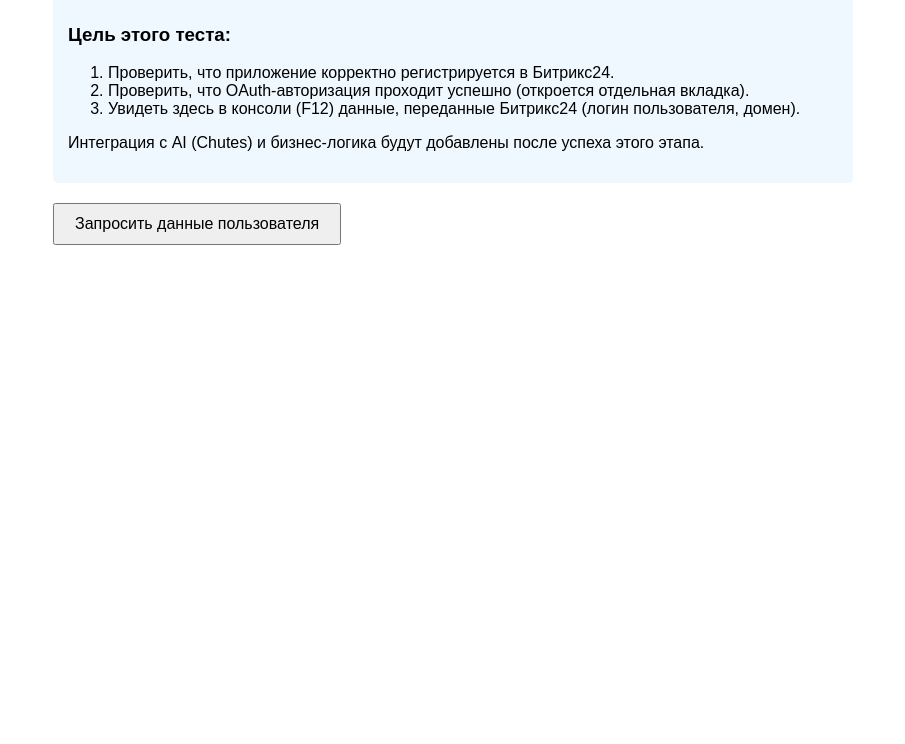
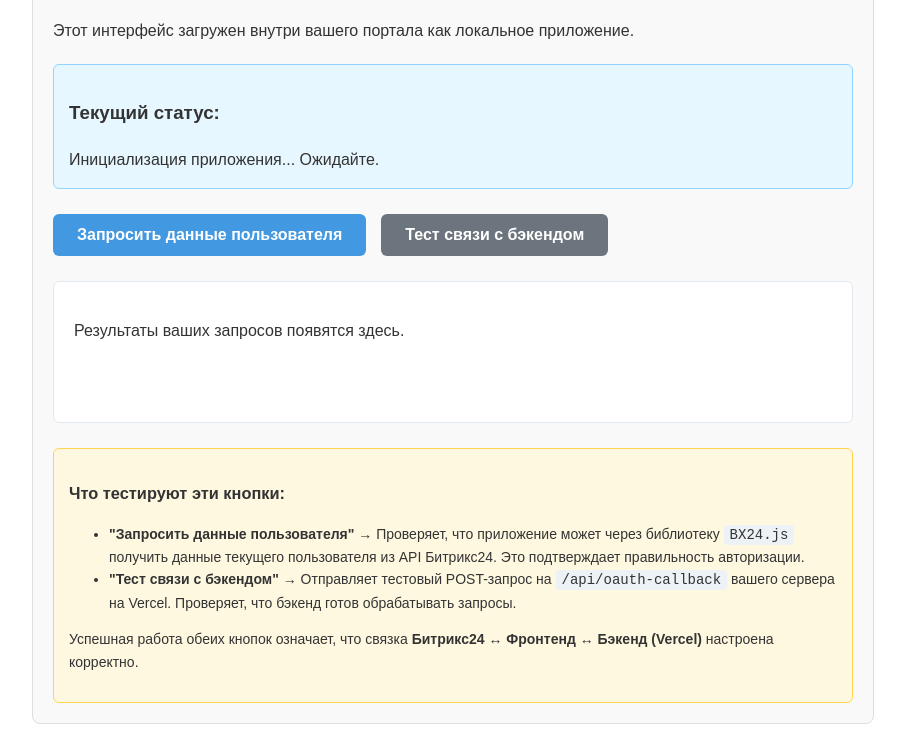
Before and after one commit to aceweb-ai/b24-local-app-demo, a website: page public/index.html in a window 1280 px wide. Shown: the part 129-873 px from the top of the page, without its empty margins (187-1092 px from the left). Before the commit the page ends 800 px from the top, so only its background shows below. Drawn offline with Linux system fonts and the light colour scheme; a script that the page names is missing.

Commit message:
Update index.html

```diff
--- a/public/index.html
+++ b/public/index.html
@@ -2,35 +2,134 @@
 <html lang="ru">
 <head>
     <meta charset="UTF-8">
+    <meta name="viewport" content="width=device-width, initial-scale=1.0">
     <title>Тестовое приложение для Битрикс24</title>
     <style>
-        body { font-family: Arial, sans-serif; margin: 20px; }
-        .container { max-width: 800px; margin: auto; }
-        .info { background: #f0f8ff; padding: 15px; border-radius: 5px; margin: 20px 0; }
-        button { padding: 10px 20px; font-size: 16px; cursor: pointer; }
+        body {
+            font-family: Arial, sans-serif;
+            margin: 20px;
+            line-height: 1.6;
+            color: #333;
+        }
+        .container {
+            max-width: 800px;
+            margin: 0 auto;
+            padding: 20px;
+            border: 1px solid #ddd;
+            border-radius: 8px;
+            background-color: #f9f9f9;
+        }
+        h1 {
+            color: #2d3748;
+            border-bottom: 2px solid #4299e1;
+            padding-bottom: 10px;
+        }
+        .status-box {
+            background-color: #e6f7ff;
+            border: 1px solid #91d5ff;
+            border-radius: 6px;
+            padding: 15px;
+            margin: 20px 0;
+        }
+        .controls {
+            margin: 25px 0;
+            display: flex;
+            gap: 15px;
+            flex-wrap: wrap;
+        }
+        button {
+            padding: 12px 24px;
+            font-size: 16px;
+            cursor: pointer;
+            border: none;
+            border-radius: 6px;
+            transition: background-color 0.3s;
+            font-weight: bold;
+        }
+        #testBtn {
+            background-color: #4299e1;
+            color: white;
+        }
+        #testBtn:hover {
+            background-color: #3182ce;
+        }
+        #testBtn:disabled {
+            background-color: #cbd5e0;
+            cursor: not-allowed;
+        }
+        #backendTestBtn {
+            background-color: #6c757d;
+            color: white;
+        }
+        #backendTestBtn:hover {
+            background-color: #5a6268;
+        }
+        #backendTestBtn:disabled {
+            background-color: #cbd5e0;
+            cursor: not-allowed;
+        }
+        #result {
+            margin-top: 25px;
+            padding: 20px;
+            border-radius: 6px;
+            background-color: white;
+            border: 1px solid #e2e8f0;
+            min-height: 100px;
+        }
+        .info-box {
+            background-color: #fff8e1;
+            border: 1px solid #ffd54f;
+            border-radius: 6px;
+            padding: 15px;
+            margin-top: 25px;
+            font-size: 14px;
+        }
+        code {
+            background-color: #edf2f7;
+            padding: 2px 6px;
+            border-radius: 4px;
+            font-family: monospace;
+        }
+        .success { color: #38a169; }
+        .error { color: #e53e3e; }
+        .warning { color: #d69e2e; }
     </style>
 </head>
 <body>
     <div class="container">
         <h1>🧪 Тестовое приложение в Битрикс24</h1>
-        <p>Этот интерфейс будет загружен внутри вашего портала как локальное приложение.</p>
+        <p>Этот интерфейс загружен внутри вашего портала как локальное приложение.</p>
 
-        <div class="info">
-            <h3>Цель этого теста:</h3>
-            <ol>
-                <li>Проверить, что приложение корректно регистрируется в Битрикс24.</li>
-                <li>Проверить, что OAuth-авторизация проходит успешно (откроется отдельная вкладка).</li>
-                <li>Увидеть здесь в консоли (F12) данные, переданные Битрикс24 (логин пользователя, домен).</li>
-            </ol>
-            <p>Интеграция с AI (Chutes) и бизнес-логика будут добавлены после успеха этого этапа.</p>
+        <div class="status-box">
+            <h3>Текущий статус:</h3>
+            <div id="status">
+                Инициализация приложения... Ожидайте.
+            </div>
         </div>
 
-        <button id="testBtn">Запросить данные пользователя</button>
-        <div id="result"></div>
+        <div class="controls">
+            <button id="testBtn">Запросить данные пользователя</button>
+            <button id="backendTestBtn">Тест связи с бэкендом</button>
+        </div>
+
+        <div id="result">
+            <!-- Здесь будут появляться результаты запросов -->
+            <p>Результаты ваших запросов появятся здесь.</p>
+        </div>
+
+        <div class="info-box">
+            <h3>Что тестируют эти кнопки:</h3>
+            <ul>
+                <li><strong>"Запросить данные пользователя"</strong> → Проверяет, что приложение может через библиотеку <code>BX24.js</code> получить данные текущего пользователя из API Битрикс24. Это подтверждает правильность авторизации.</li>
+                <li><strong>"Тест связи с бэкендом"</strong> → Отправляет тестовый POST-запрос на <code>/api/oauth-callback</code> вашего сервера на Vercel. Проверяет, что бэкенд готов обрабатывать запросы.</li>
+            </ul>
+            <p>Успешная работа обеих кнопок означает, что связка <strong>Битрикс24 ↔ Фронтенд ↔ Бэкенд (Vercel)</strong> настроена корректно.</p>
+        </div>
     </div>
 
     <!-- Подключаем официальную библиотеку для работы внутри iframe Битрикс24 -->
     <script src="//api.bitrix24.com/api/v1/"></script>
+    <!-- Подключаем наш скрипт с логикой приложения -->
     <script src="bitrix24.js"></script>
 </body>
 </html>
```
